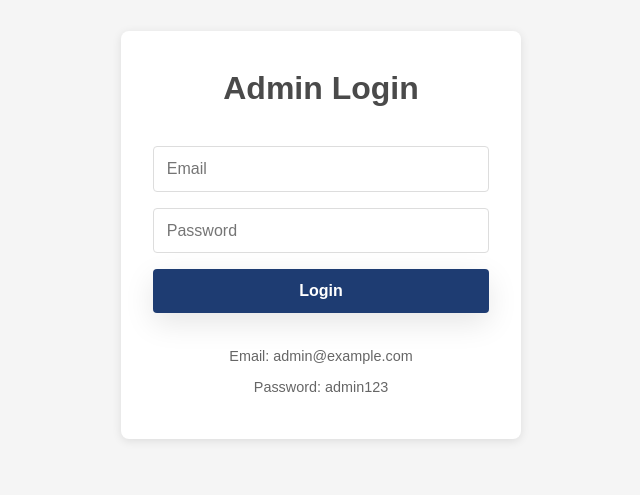
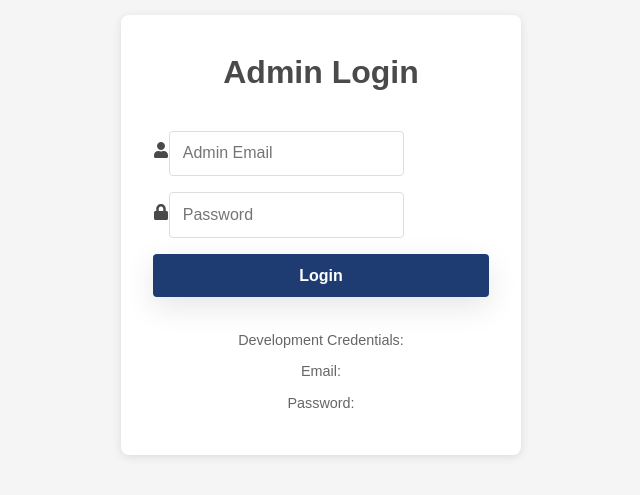
Before and after one commit to Bhusaresuraj/updatedeventmanager1, a Next.js app: page /admin/login in a window 1280 px wide. Shown: the part 165-660 px from the top of the page, without its empty margins (319-959 px from the left). Built offline with nearby package versions, Linux system fonts and the light colour scheme; no server answers.

Commit message:
Updation

```diff
--- a/src/pages/admin/login.js
+++ b/src/pages/admin/login.js
@@ -2,6 +2,7 @@ import { useState } from 'react';
 import { useRouter } from 'next/router';
 import styles from '../../styles/AdminLogin.module.css';
 import { toast } from 'react-toastify';
+import { FaUser, FaLock } from 'react-icons/fa';
 import Head from 'next/head';
 
 const AdminLogin = () => {
@@ -10,56 +11,107 @@ const AdminLogin = () => {
     email: '',
     password: ''
   });
+  const [loading, setLoading] = useState(false);
 
   const handleSubmit = async (e) => {
     e.preventDefault();
+    setLoading(true);
 
     try {
+      // In production, this should be an API call to your backend
+      if (process.env.NODE_ENV === 'production') {
+        // Example of how to hash the password before sending
+        const hashedPassword = await hashPassword(credentials.password);
+
+        const response = await fetch('/api/admin/login', {
+          method: 'POST',
+          headers: {
+            'Content-Type': 'application/json'
+          },
+          body: JSON.stringify({
+            email: credentials.email,
+            password: hashedPassword
+          })
+        });
+
+        if (!response.ok) {
+          throw new Error('Invalid credentials');
+        }
+
+        const data = await response.json();
+        localStorage.setItem('adminToken', data.token);
+
+      } else {
+        // Development-only direct check
         if (
           credentials.email === process.env.NEXT_PUBLIC_ADMIN_EMAIL &&
           credentials.password === process.env.NEXT_PUBLIC_ADMIN_PASSWORD
         ) {
           const token = btoa(Date.now().toString());
           localStorage.setItem('adminToken', token);
-        toast.success('Login successful!');
-        router.push('/admin');
         } else {
           throw new Error('Invalid credentials');
         }
+      }
+
+      toast.success('Login successful!');
+      router.push('/admin');
+
     } catch (error) {
-      toast.error(error.message);
+      toast.error(error.message || 'Login failed');
+    } finally {
+      setLoading(false);
     }
   };
 
   return (
     <>
       <Head>
-        <title>Admin Login</title>
+        <title>Admin Login | Your Site Name</title>
+        <meta name="robots" content="noindex,nofollow" />
       </Head>
       <div className={styles.loginContainer}>
         <div className={styles.loginCard}>
           <h1>Admin Login</h1>
           <form onSubmit={handleSubmit}>
+            <div className={styles.inputGroup}>
+              <FaUser className={styles.inputIcon} />
               <input
                 type="email"
-              placeholder="Email"
+                placeholder="Admin Email"
                 value={credentials.email}
                 onChange={(e) => setCredentials({...credentials, email: e.target.value})}
                 required
+                autoComplete="email"
               />
+            </div>
+            <div className={styles.inputGroup}>
+              <FaLock className={styles.inputIcon} />
               <input
                 type="password"
                 placeholder="Password"
                 value={credentials.password}
                 onChange={(e) => setCredentials({...credentials, password: e.target.value})}
                 required
+                autoComplete="current-password"
               />
-            <button type="submit">Login</button>
+            </div>
+            <button
+              type="submit"
+              className={styles.loginButton}
+              disabled={loading}
+            >
+              {loading ? 'Logging in...' : 'Login'}
+            </button>
           </form>
+
+          {process.env.NODE_ENV === 'development' && (
             <div className={styles.hint}>
-            <p>Email: admin@example.com</p>
-            <p>Password: admin123</p>
+              <p>Development Credentials:</p>
+              <p>Email: {process.env.NEXT_PUBLIC_ADMIN_EMAIL}</p>
+              <p>Password: {process.env.NEXT_PUBLIC_ADMIN_PASSWORD}</p>
             </div>
+          )}
         </div>
       </div>
     </>
```
Also changed, not shown: src/utils/auth.js (added, +18 -0 lines), 1 other file (tests, documents, lock files or other folders). Lines whose indentation alone changed are shown as unchanged.
